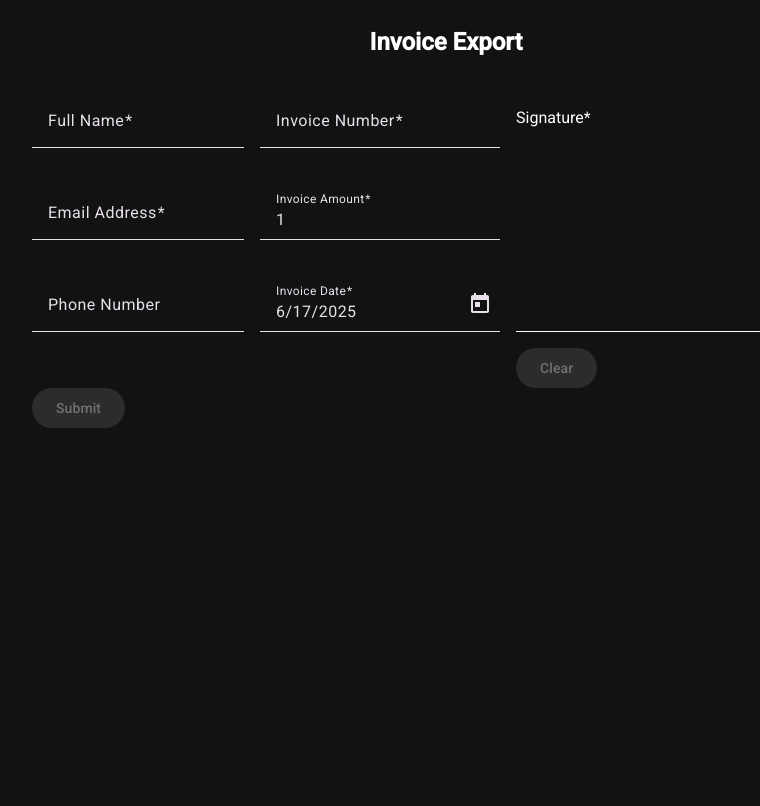
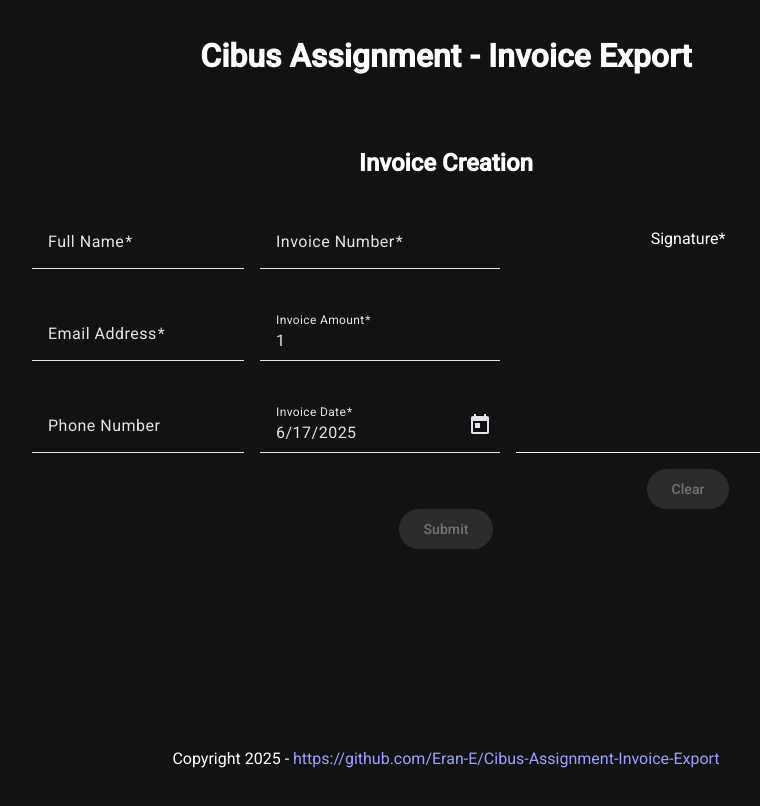
Before and after one commit to Eran-E/Cibus-Assignment-Invoice-Export, an Angular app: page / in a window 1280 px wide. Shown: the whole page, without its empty margins (194-954 px from the left). Built offline with nearby package versions, Linux system fonts and the light colour scheme.

Commit message:
Enhance app layout and styling: wrap main content in a structured layout with header and footer, update invoice form title to 'Invoice Creation', and adjust global styles for body margin and preformatted text alignment.

```diff
--- a/src/app/app.html
+++ b/src/app/app.html
@@ -1 +1,11 @@
-<router-outlet />
+<div class="ie-page">
+    <header>
+        <h1>Cibus Assignment - Invoice Export</h1>
+    </header>
+    <main>
+        <router-outlet />
+    </main>
+    <footer>
+        <p>Copyright 2025 - <a href="https://github.com/Eran-E/Cibus-Assignment-Invoice-Export" target="_blank">https://github.com/Eran-E/Cibus-Assignment-Invoice-Export</a></p>
+    </footer>
+</div>
--- a/src/app/app.scss
+++ b/src/app/app.scss
@@ -0,0 +1,15 @@
+.ie-page {
+    display: flex;
+    flex-direction: column;
+    height: 100%;
+
+    > * {
+        padding: 1rem;
+        text-align: center;
+    }
+
+    main {
+        flex: 1;
+    }
+
+}
--- a/src/app/components/invoice-form/invoice-form.html
+++ b/src/app/components/invoice-form/invoice-form.html
@@ -1,4 +1,4 @@
-<h2>Invoice Export</h2>
+<h2>Invoice Creation</h2>
 @if (!apiResponse()) {
     <form [formGroup]="invoiceForm">
         <div class="ie-form-group-list">
--- a/src/styles/reset.scss
+++ b/src/styles/reset.scss
@@ -3,7 +3,7 @@
 }
 
 html, body { height: 100%; }
-body { font-family: Roboto, "Helvetica Neue", sans-serif; }
+body { font-family: Roboto, "Helvetica Neue", sans-serif; margin: 0; }
 
 a {
     text-decoration: none;
@@ -17,3 +17,7 @@ img {
 textarea {
     resize: none;
 }
+
+pre {
+    text-align: initial;
+}
```
